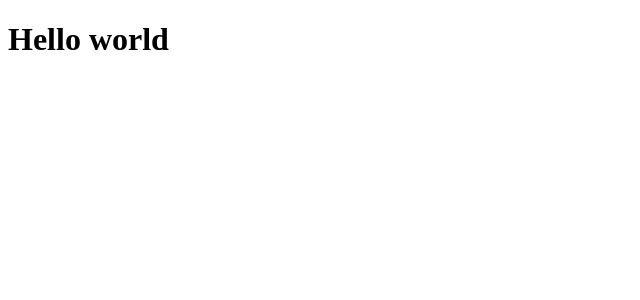
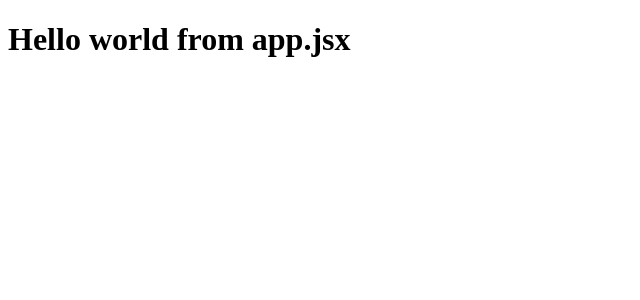
Before and after one commit to kimhonrada/Ref, a React app: page / in a window 1280 px wide. Shown: the top 300 px of the page, without its empty margins (0-640 px from the left). Built offline with nearby package versions, Linux system fonts and the light colour scheme; the HTML template or start-up script is replaced by a standard one.

Commit message:
Establish initial get endpoint in server

```diff
--- a/client/component/App.jsx
+++ b/client/component/App.jsx
@@ -2,7 +2,7 @@
 
 class App extends React.Component {
   render() {
-    return <h1>Hello world</h1>
+    return <h1>Hello world from app.jsx</h1>
   }
 }
 
```
Also changed, not shown: 2 other files (tests, documents, lock files or other folders).
